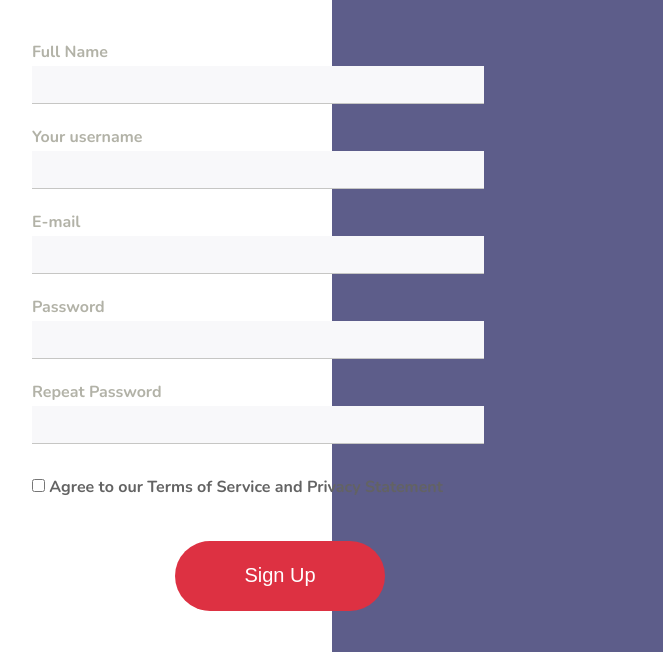
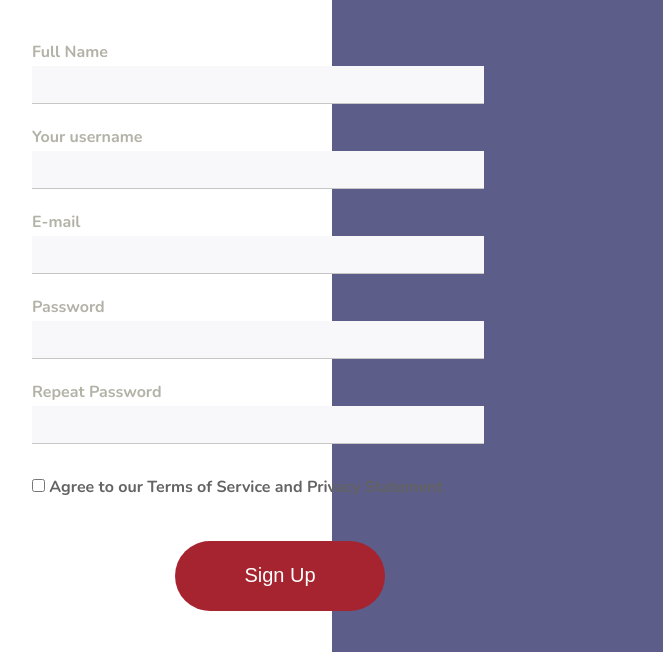
Before and after one commit to Gallikgemb/Homework12, a plain HTML site: page index.html in a window 1280 px wide. Shown: the part 299-951 px from the top of the page, without its empty margins (308-971 px from the left). Drawn offline with Linux system fonts and the light colour scheme.

Commit message:
changed css1_5

```diff
--- a/styles/style.css
+++ b/styles/style.css
@@ -86,7 +86,7 @@ body {
     width: 210px;
     height: 70px;
     padding: 21px 68px 25px 68px;
-    background: #DD3142;
+    background: #a6242f;
     border-radius: 40px;
     font-size: 20px;
     line-height: 27px;
```
